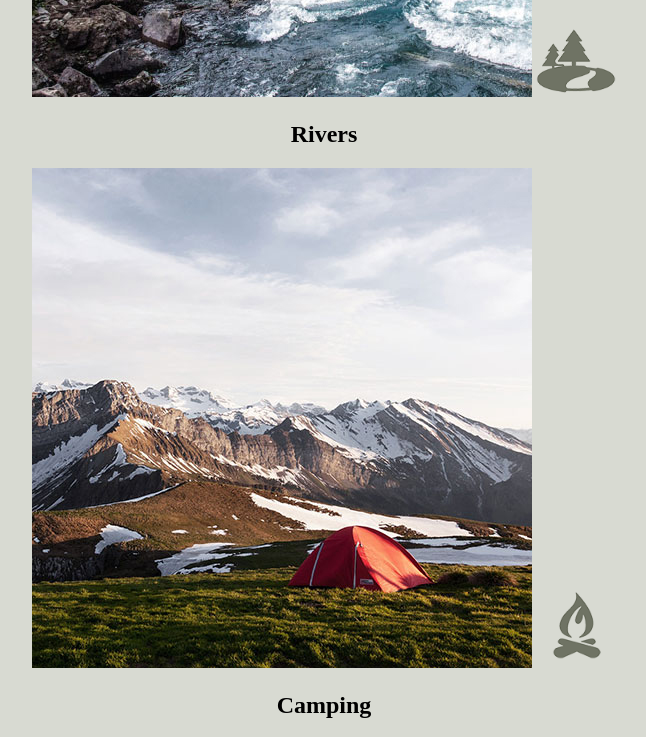
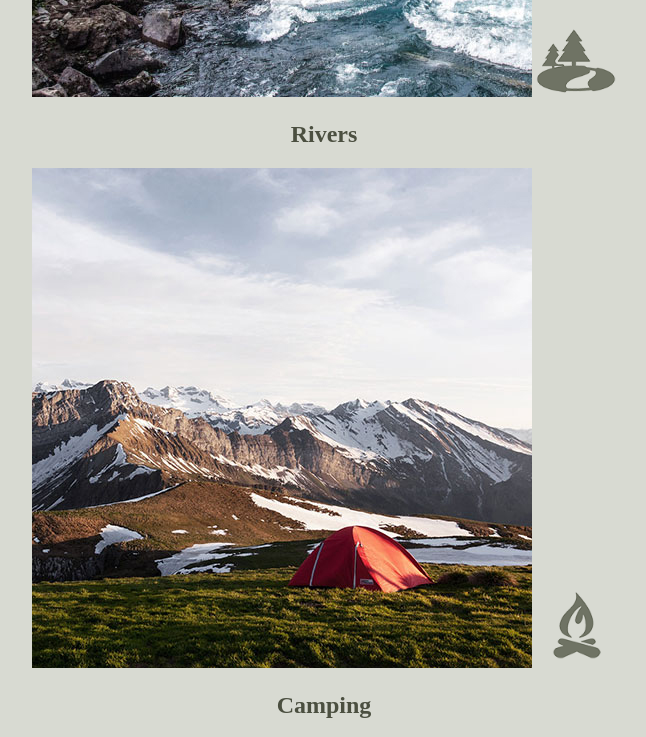
Before and after one commit to henryfox2001/wdd130, a plain HTML site: page wwr/index.html in a window 1280 px wide. Shown: the part 1460-2197 px from the top of the page, without its empty margins (316-962 px from the left). Drawn offline with Linux system fonts and the light colour scheme.

Commit message:
Small alteration on CSS file

```diff
--- a/wwr/styles/style.css
+++ b/wwr/styles/style.css
@@ -65,6 +65,10 @@ main section {
     text-align: center;
 }
 
+h2 {
+    color: #4B4F40;
+}
+
 h4 {
     color: #4B4F40;
 }
```
